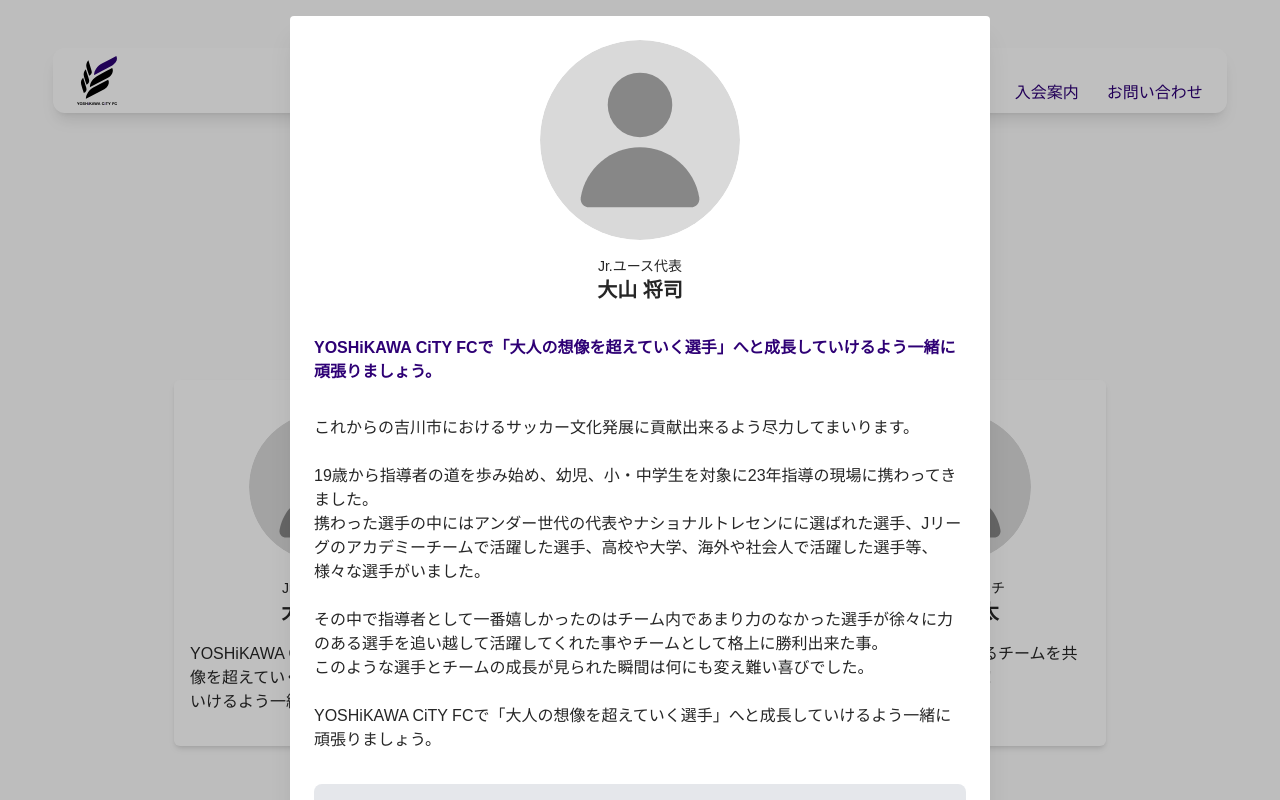
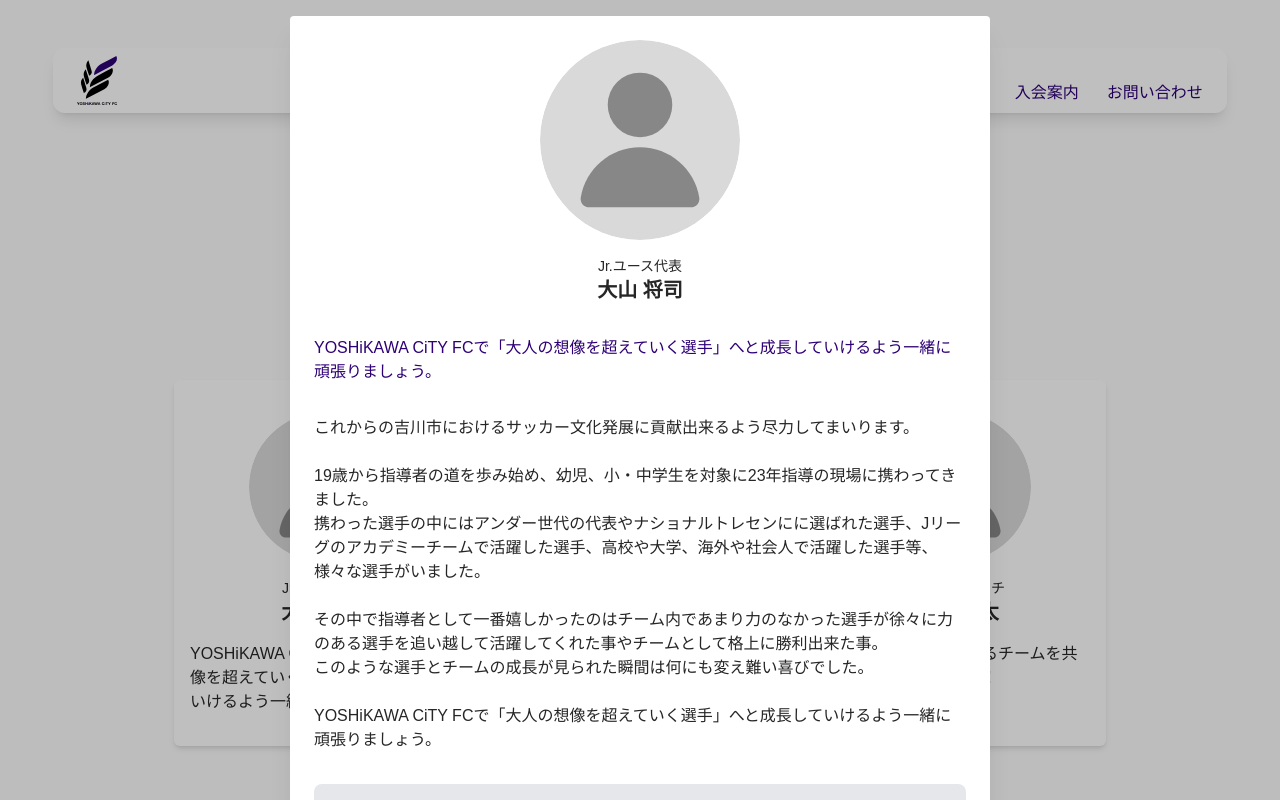
Before and after one commit to yoshikawacityfc/yoshikawacityfc, a Next.js app in the folder apps/frontend/: page /team in a window 1280 px wide. Both pictures are taken after a click on the element 324 px from the left and 563 px from the top of the page. Shown: the top 800 px of the page. Built offline with nearby package versions, Linux system fonts and the light colour scheme; a web font is replaced by a local one.

Commit message:
:art: フォントスタイル修正

```diff
--- a/apps/frontend/src/features/staffs/components/StaffProfileModal.tsx
+++ b/apps/frontend/src/features/staffs/components/StaffProfileModal.tsx
@@ -38,9 +38,7 @@ export const StaffProfileModal = ({
           <p className="text-xl font-semibold">{staffProfile.name}</p>
         </div>
 
-        <p className="text-primary font-semibold mb-8">
-          {staffProfile.oneWord}
-        </p>
+        <p className="text-primary font-medium mb-8">{staffProfile.oneWord}</p>
 
         {staffProfile.description && (
           <p className="mb-8 whitespace-pre-line">{staffProfile.description}</p>
```
